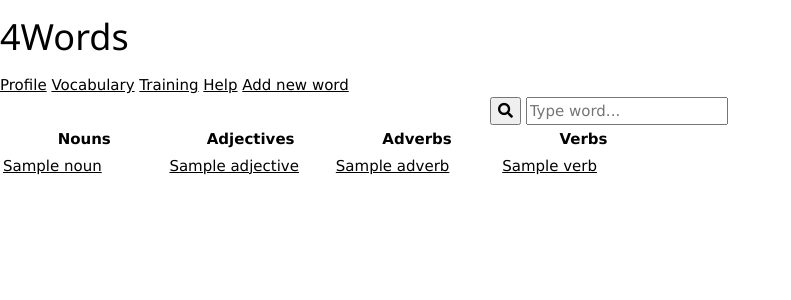
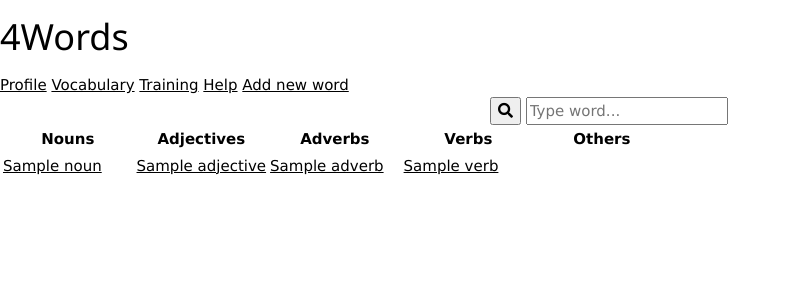
Before and after one commit to jeSoosRemirez/four_words, a Django app: template four_words/learn_words/templates/four_words.html in a window 1280 px wide. Shown: the top 300 px of the page, without its empty margins (0-791 px from the left). Run offline with Django 3.2, Linux system fonts and the light colour scheme; the template is opened without the code that fills it: most values are stand-ins (such as "Sample title", 1, 10 or a date in 2020); some libraries are stand-ins or nearby versions.

Commit message:
Add new column Others and little improvement

```diff
--- a/four_words/learn_words/templates/four_words.html
+++ b/four_words/learn_words/templates/four_words.html
@@ -1,12 +1,13 @@
 {% extends 'base.html' %}
 
 {% block content %}
-    <table>
+    <table class="highlight">
         <tr>
             <th>Nouns</th>
             <th>Adjectives</th>
             <th>Adverbs</th>
             <th>Verbs</th>
+            <th>Others</th>
         </tr>
         {% for four_word in four_words %}
             <tr>
```
